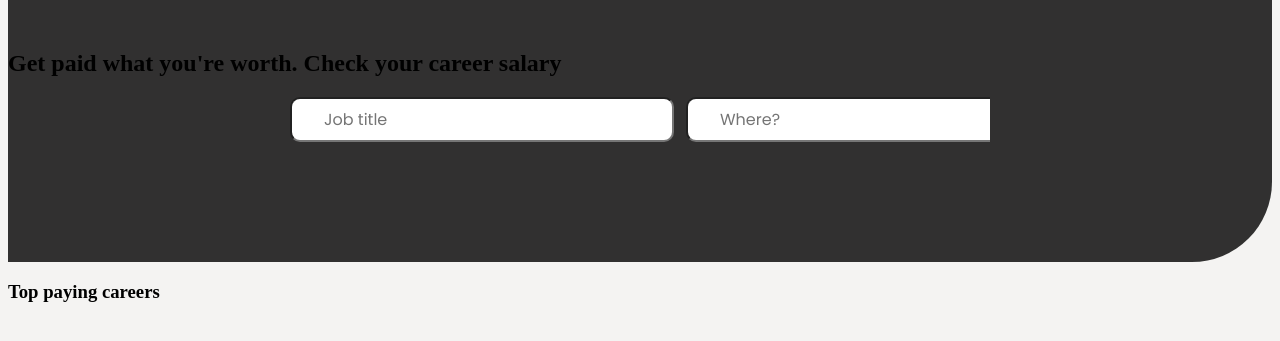
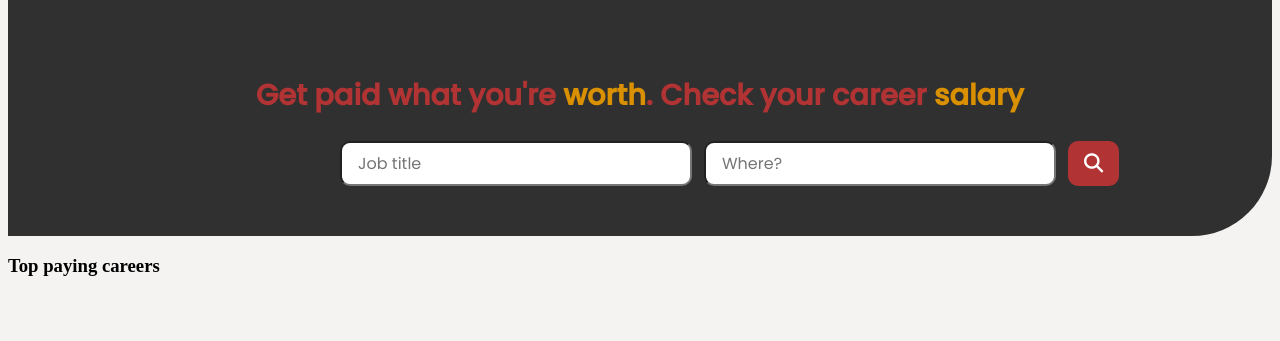
Before and after one commit to thenameisCharlie/unemployedAF, a Flask app: template templates/jobsalaries_page.html in a window 1280 px wide. Shown: the part 77-418 px from the top of the page. Run offline with Flask 3, Linux system fonts and the light colour scheme; the template is opened without the code that fills it, so the values that code supplies are empty.

Commit message:
updated job salaries page with the hero portion

```diff
--- a/static/style.css
+++ b/static/style.css
@@ -190,21 +190,33 @@ body {
 /*Job Salaries page*/
 .job-salary-search {
   background-color: rgba(0, 0, 0, 0.8);
-  padding: 30px 0 100px;
+  padding: 50px 0 50px;
   border-bottom-right-radius: 80px;
+}
+
+.salary-slogan {
+  color: #b13333;
+  text-align: center;
+  font-size: 1.8rem;
+  font-family:
+    "Poppins", sans-serif; /*Google font chosen. If font fails it defaults to sans-serif*/
+}
+
+.salary-slogan span {
+  color: #da9101;
 }
 
 .salary-search-bar {
   display: flex;
   gap: 0.75rem;
-  max-width: 700px; /*Sets a ceiling on how wide an element (search bar) can grow*/
-  margin: 20px auto; /*Centers the search bar to the middle of the page by consuming equal margin space on both sides */
-  overflow: hidden; /*clips anything that goes beyond the rounded corners boundaries */
+  max-width: 600px; /*Sets a ceiling on how wide an element (search bar) can grow*/
+  margin: 0 auto; /*Centers the search bar to the middle of the page by consuming equal margin space on both sides */
 }
 
 .salary-search-bar input {
   border-radius: 10px;
-  padding: 0.5rem 2rem; /* Padding creates comfortable space around the text user type */
+  flex: 1; /* Tells each input to grow equally and fill all remaining space after the button takes its fixed width */
+  padding: 0.5rem 1rem; /* Padding creates comfortable space around the text user type */
   font-size: 1rem;
   font-family:
     "Poppins", sans-serif; /*Google font chosen. If font fails it defaults to sans-serif*/
@@ -215,8 +227,12 @@ body {
   border-radius: 10px;
   color: white; /*Changes the color of the button text */
   flex-shrink: 0; /* Preventative in case smaller screens squeeze the button */
-  padding: 0.5rem 1.5rem; /* Padding around the "search" and to match the the height of input padding */
+  padding: 0.5rem 1rem; /* Padding around the "search" and to match the the height of input padding */
   font-size: 1.2rem;
   border: none; /* Removes the borders from the button */
   cursor: pointer; /* Turns the mouse into a hand when it hovers the button */
 }
+
+.salary-search-bar input:focus {
+  outline: none; /* Removes the browser's default blue/white highlight ring when an input is clicked */
+}
--- a/templates/jobsalaries_page.html
+++ b/templates/jobsalaries_page.html
@@ -25,9 +25,8 @@
 
     <div class="job-salary-search">
       <h2 class="salary-slogan">
-        Get paid what you're <span id="worth-word">worth</span>. Check your
-        career
-        <span id="salary-word">salary</span>
+        Get paid what you're <span>worth</span>. Check your career
+        <span>salary</span>
       </h2>
       <form
         class="salary-search-bar"
```
